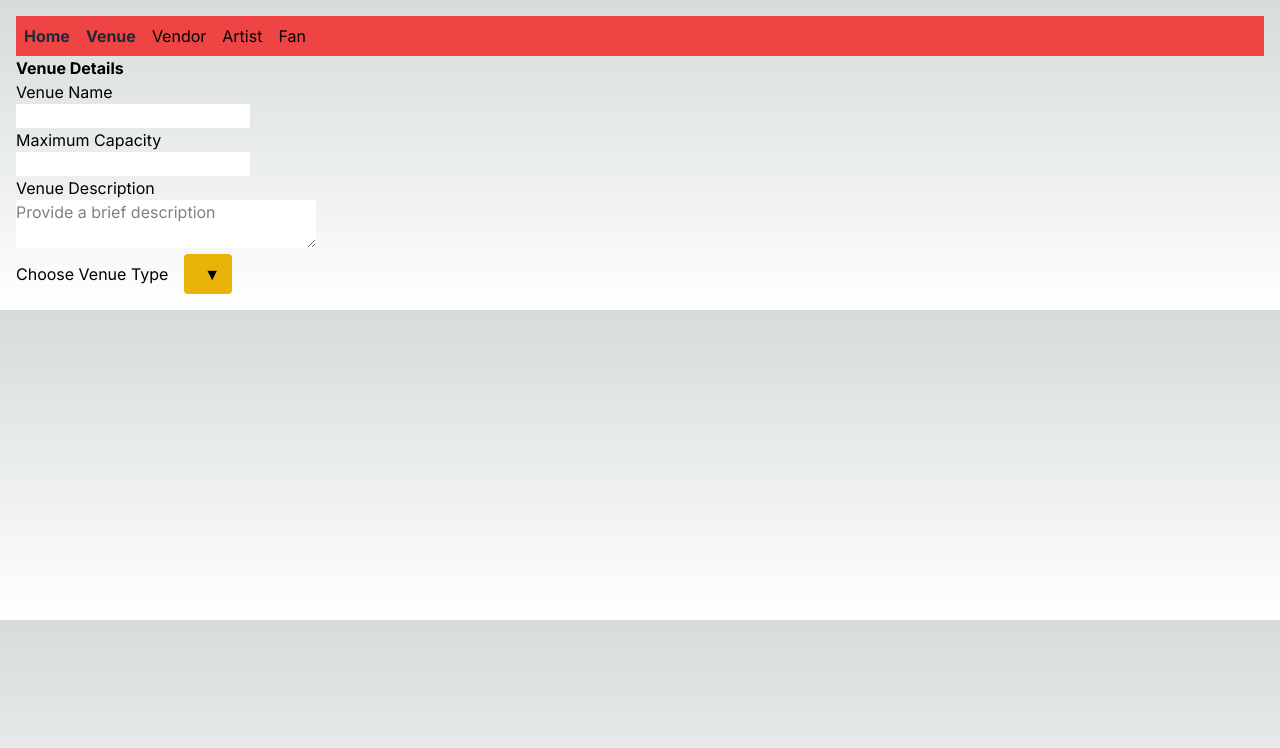
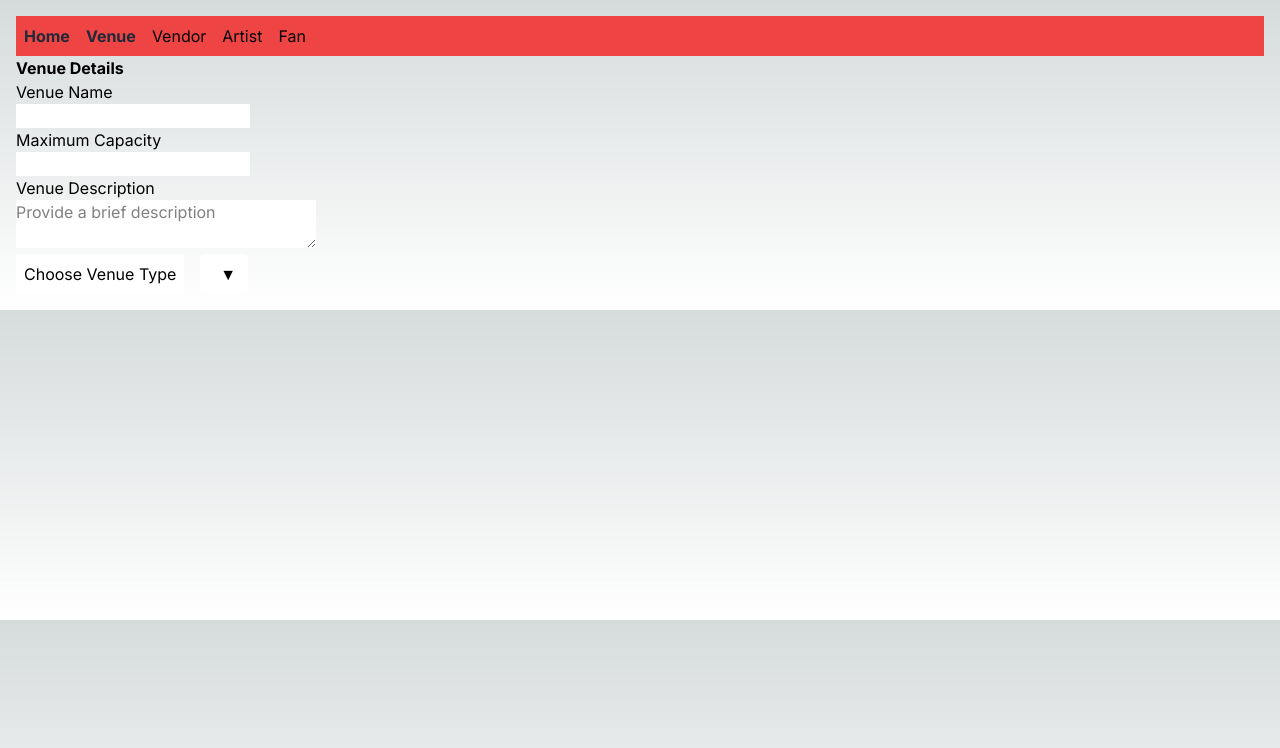
Before and after one commit to segvndo/YourBeat-TS, a Next.js app: page /users/venue/venueDetails in a window 1280 px wide. Shown: the top 748 px of the page. Built offline with nearby package versions, Linux system fonts and the light colour scheme.

Commit message:
Change Venue Type styling

```diff
--- a/app/users/venue/venueDetails/page.tsx
+++ b/app/users/venue/venueDetails/page.tsx
@@ -96,10 +96,10 @@ const VenueDetails = () => {
       </div>
 
       <div className="flex items-center relative">
-        <p className="mr-4">Choose Venue Type</p>
+        <p className="mr-4 bg-white text-black p-2">Choose Venue Type</p>
         <button
           onClick={toggleDropdown}
-          className="flex items-center px-3 py-2 bg-yellow-500 text-black rounded"
+          className="flex items-center px-3 py-2 bg-white text-black rounded"
         >
           <span className="ml-2">&#9660;</span>
         </button>
```
